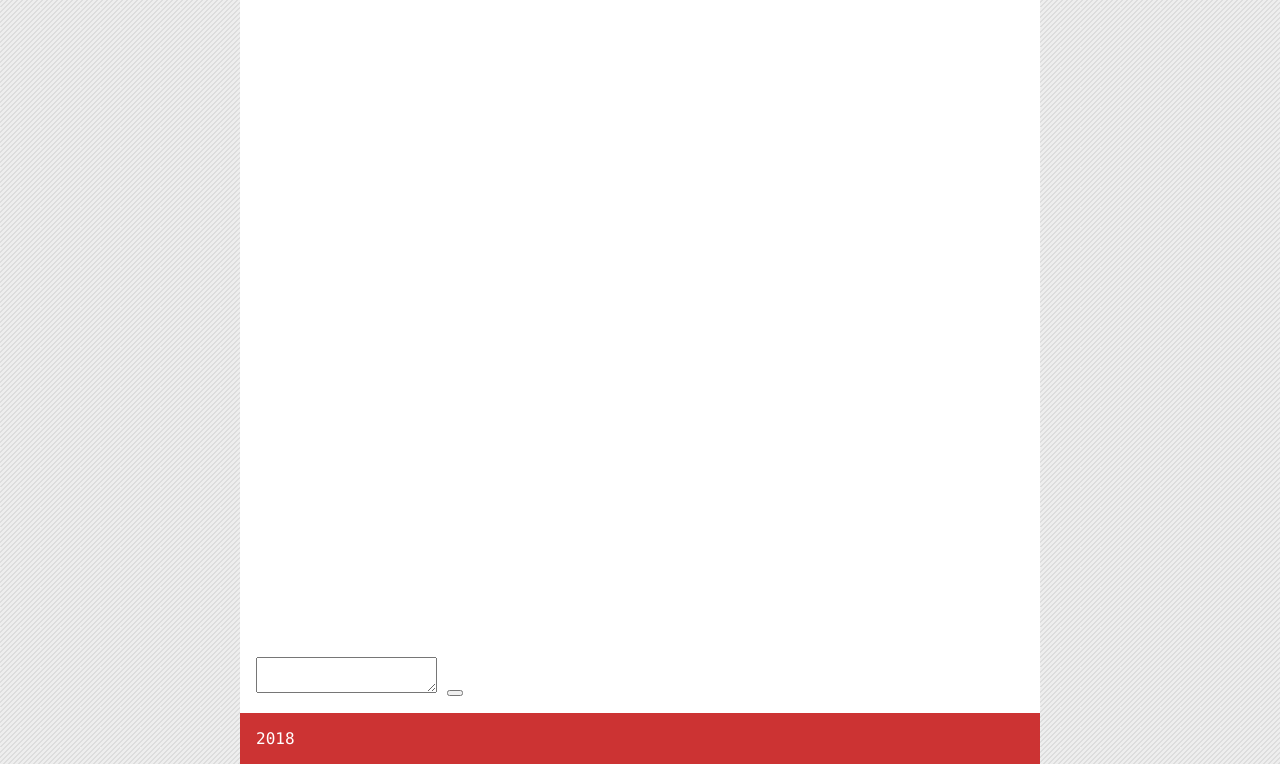
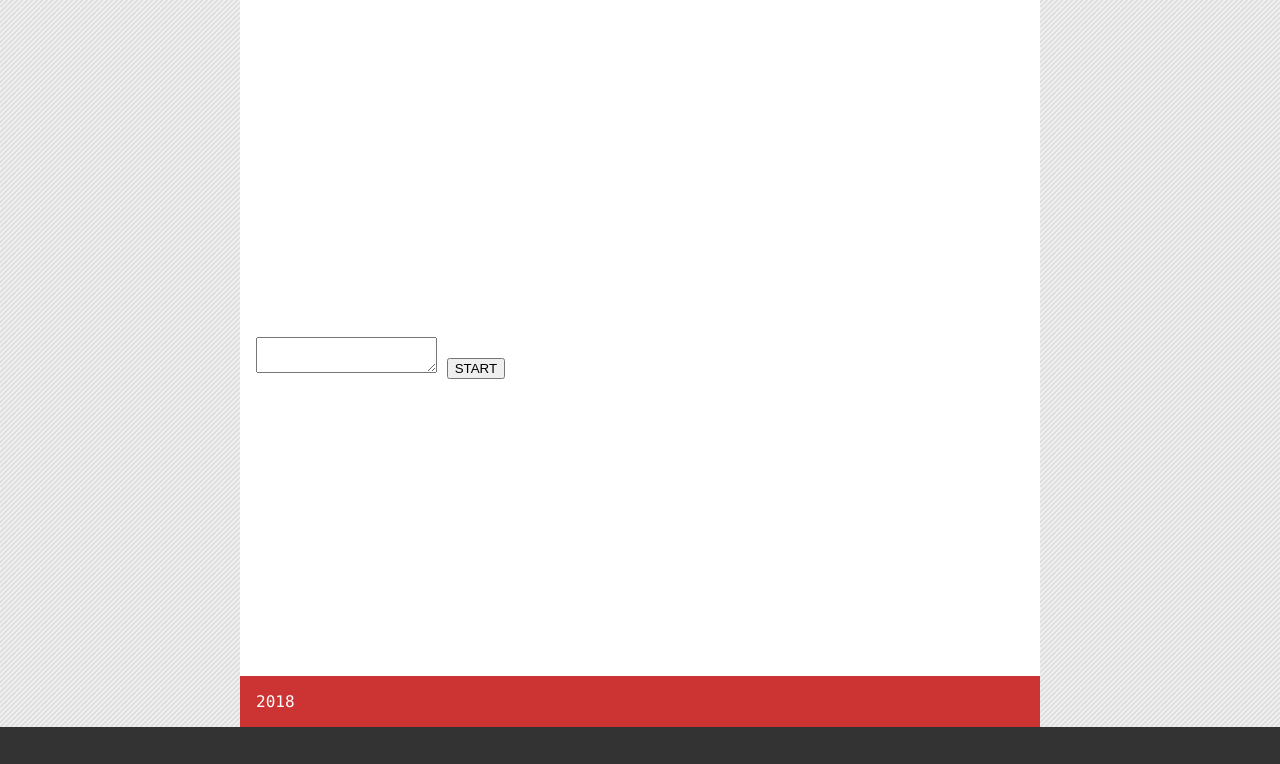
Before and after one commit to shaunanoordin/hackday-dungeon-canvas, a website built with webpack: page index.html in a window 1280 px wide. Shown: the part 73-837 px from the top of the page. After the commit the page ends 800 px from the top, so only its background shows below. Built offline with nearby package versions, Linux system fonts and the light colour scheme.

Commit message:
UI now recognises when app is running

```diff
--- a/src/main.js
+++ b/src/main.js
@@ -31,19 +31,27 @@ class App {
     };
 
     this.initialiseCanvas();
+    this.updateUI_consoleRun();
   }
 
   start() {
-    console.log('+++ start');
     this.runCycle && clearInterval(this.runCycle);
     this.runCycle = setInterval(this.runStep.bind(this), 1000 / App.TICKS_PER_SECOND);
     this.html.consoleRun.value = "X";
+    this.updateUI_consoleRun();
   }
 
   stop() {
-    console.log('+++ stop');
     this.runCycle && clearInterval(this.runCycle);
-    this.html.consoleRun.value = "Y";
+    this.updateUI_consoleRun();
+  }
+
+  updateUI_consoleRun() {
+    if (!this.runCycle) {
+      this.html.consoleRun.textContent = "START";
+    } else {
+      this.html.consoleRun.textContent = "STOP";
+    }
   }
 
   runStep() {
@@ -84,7 +92,7 @@ class App {
 /*  Constants
  */
 //==============================================================================
-App.TILE_SIZE = 64;  //Each tile is 32x32 pixels
+App.TILE_SIZE = 32;  //Each tile is 32x32 pixels
 App.TICKS_PER_SECOND = 1;
 //==============================================================================
 
```
Also changed, not shown: app/main.js (+1 -1 lines), index.html (+0 -1 lines), assets/avo-sprites-2018-08-actor-32-robot.png (added).
